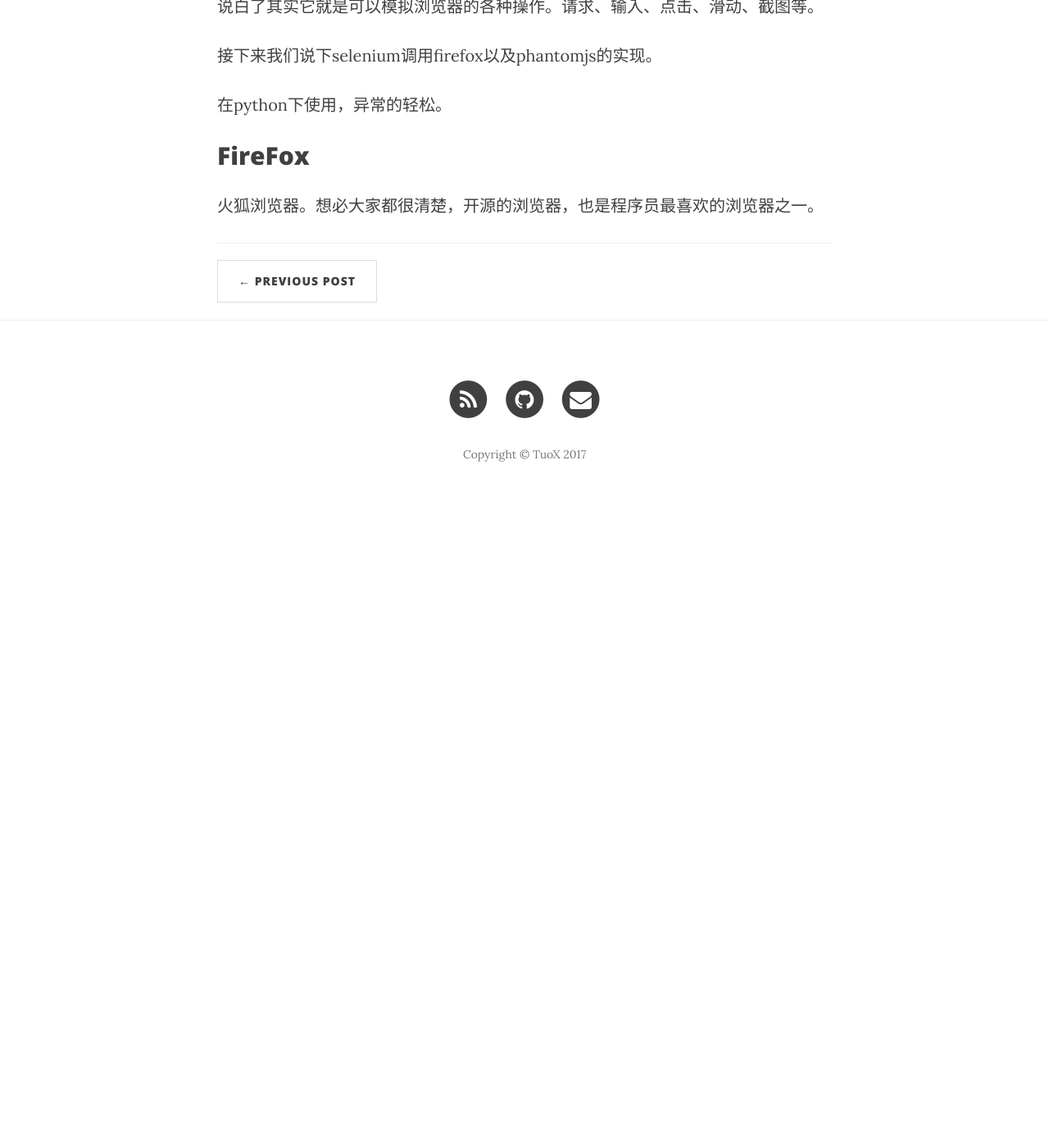
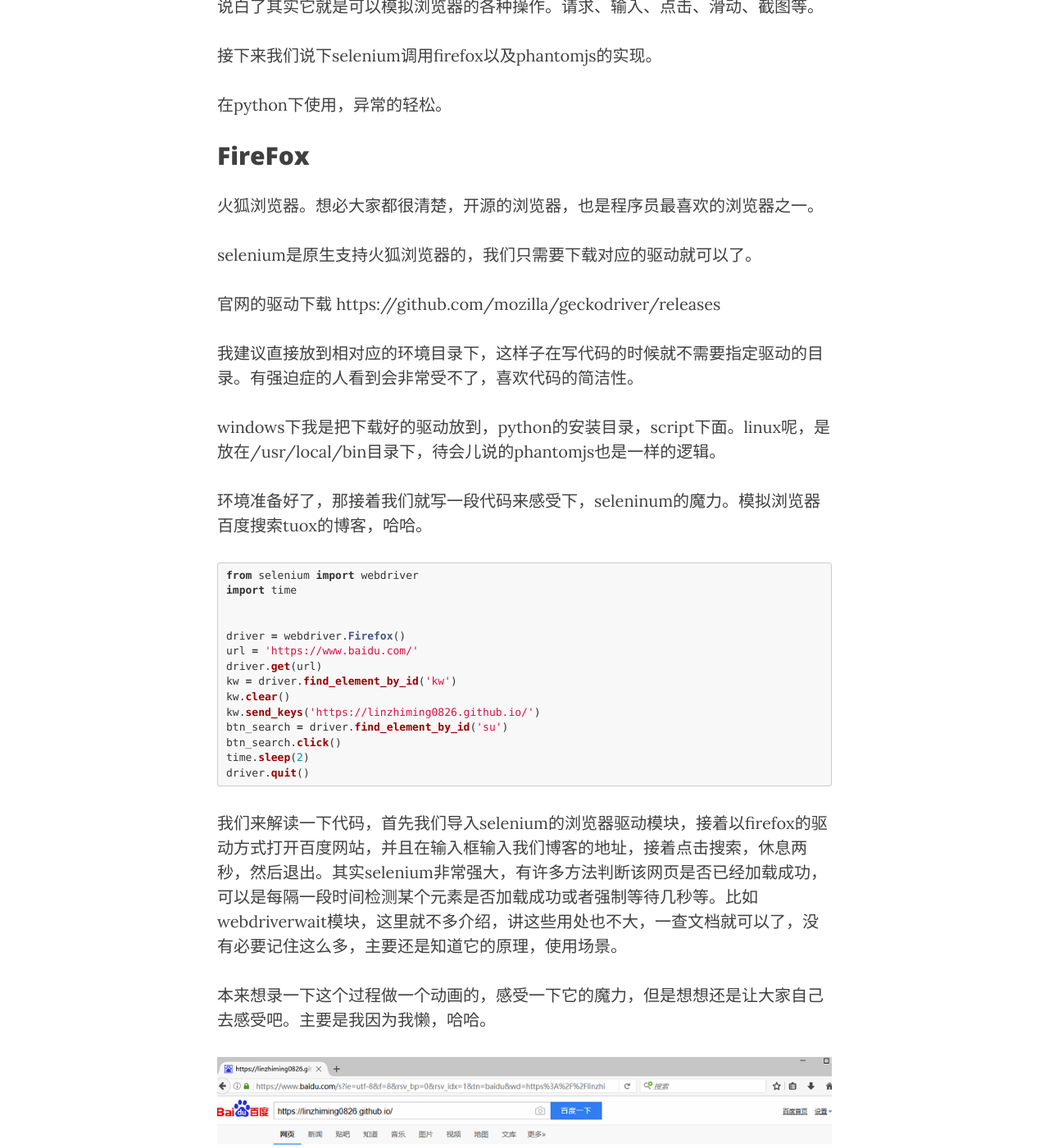
Before and after one commit to linzhiming0826/linzhiming0826.github.io, a Jekyll site: the page built from _posts/2017-06-16-selenium.markdown, in a window 1280 px wide and 1400 px high, scrolled down 653 px. Shown: the whole window at 82% size. Built offline with Jekyll 4.4.1, drawn with Linux system fonts in a browser that asks for light colours; nearby versions of some CDN libraries; comment, search, counter and statistics services are not loaded; before the commit the page ends 1283 px from its top, so only the background shows below that; some of the changed text lies outside the part shown.

Commit message:
完善文章

````diff
--- a/_posts/2017-06-16-selenium.markdown
+++ b/_posts/2017-06-16-selenium.markdown
@@ -12,3 +12,46 @@
 <p>在python下使用，异常的轻松。</p>
 <h2>FireFox</h2>
 <p>火狐浏览器。想必大家都很清楚，开源的浏览器，也是程序员最喜欢的浏览器之一。</p>
+<p>selenium是原生支持火狐浏览器的，我们只需要下载对应的驱动就可以了。</p>
+<p>官网的驱动下载 https://github.com/mozilla/geckodriver/releases</p>
+<p>我建议直接放到相对应的环境目录下，这样子在写代码的时候就不需要指定驱动的目录。有强迫症的人看到会非常受不了，喜欢代码的简洁性。</p>
+<p>windows下我是把下载好的驱动放到，python的安装目录，script下面。linux呢，是放在/usr/local/bin目录下，待会儿说的phantomjs也是一样的逻辑。</p>
+<p>环境准备好了，那接着我们就写一段代码来感受下，seleninum的魔力。模拟浏览器百度搜索tuox的博客，哈哈。</p>
+```python
+from selenium import webdriver
+import time
+
+
+driver = webdriver.Firefox()
+url = 'https://www.baidu.com/'
+driver.get(url)
+kw = driver.find_element_by_id('kw')
+kw.clear()
+kw.send_keys('https://linzhiming0826.github.io/')
+btn_search = driver.find_element_by_id('su')
+btn_search.click()
+time.sleep(2)
+driver.quit()
+```
+<p>我们来解读一下代码，首先我们导入selenium的浏览器驱动模块，接着以firefox的驱动方式打开百度网站，并且在输入框输入我们博客的地址，接着点击搜索，休息两秒，然后退出。其实selenium非常强大，有许多方法判断该网页是否已经加载成功，可以是每隔一段时间检测某个元素是否加载成功或者强制等待几秒等。比如webdriverwait模块，这里就不多介绍，讲这些用处也不大，一查文档就可以了，没有必要记住这么多，主要还是知道它的原理，使用场景。<p>
+<p>本来想录一下这个过程做一个动画的，感受一下它的魔力，但是想想还是让大家自己去感受吧。主要是我因为我懒，哈哈。</p>
+<img src="/img/post-14/firefox.png"/>
+<h2>Phantomjs</h2>
+<p>这个是一个无界面的浏览器，简直是爬虫界的神器，每当遇到瓶颈时或者需要模拟登录、操作的时候都会派上用场。不过我个人还是建议直接破解的方式来获取信息，因为这个才是最高效的。不过它用来应应急或者来个网页截屏也是很不错啊。接下来我就演示下，截图吧，截什么图呢，那就截图我们的博客吧，各位看官可以根据的喜好去截取自己喜欢的网站哈。</p>
+<p>先去官网下载一个phantomjs的软件 http://phantomjs.org/ 一样的放到我们的环境里面。</p>
+```python
+from selenium import webdriver
+import time
+
+
+driver = webdriver.PhantomJS()
+url = 'https://linzhiming0826.github.io/'
+driver.get(url)
+time.sleep(1)
+driver.save_screenshot('tuox.png')
+driver.quit()
+```
+<p>代码就是访问一个我们的博客，然后截个图，退出。</p>
+<img src="/img/post-14/tuox.png"/>
+<p>截图怎么变成手机模式了，因为我们没有指定浏览器的大小，网站自适应成手机模式了。说到这里，大家应该知道selenium竟然还可以指定浏览器大小，那是肯定的，只要是手工可以操作的，它都可以模拟出来。</p>
+<p>今天的内容就介绍到这里咯，大清早起床，把昨天应该写的文章给写完了。好了，我要去吃早饭，我们下次再看。</p>
````
Also changed, not shown: img/post-14/firefox.png (added), img/post-14/tuox.png (added).
